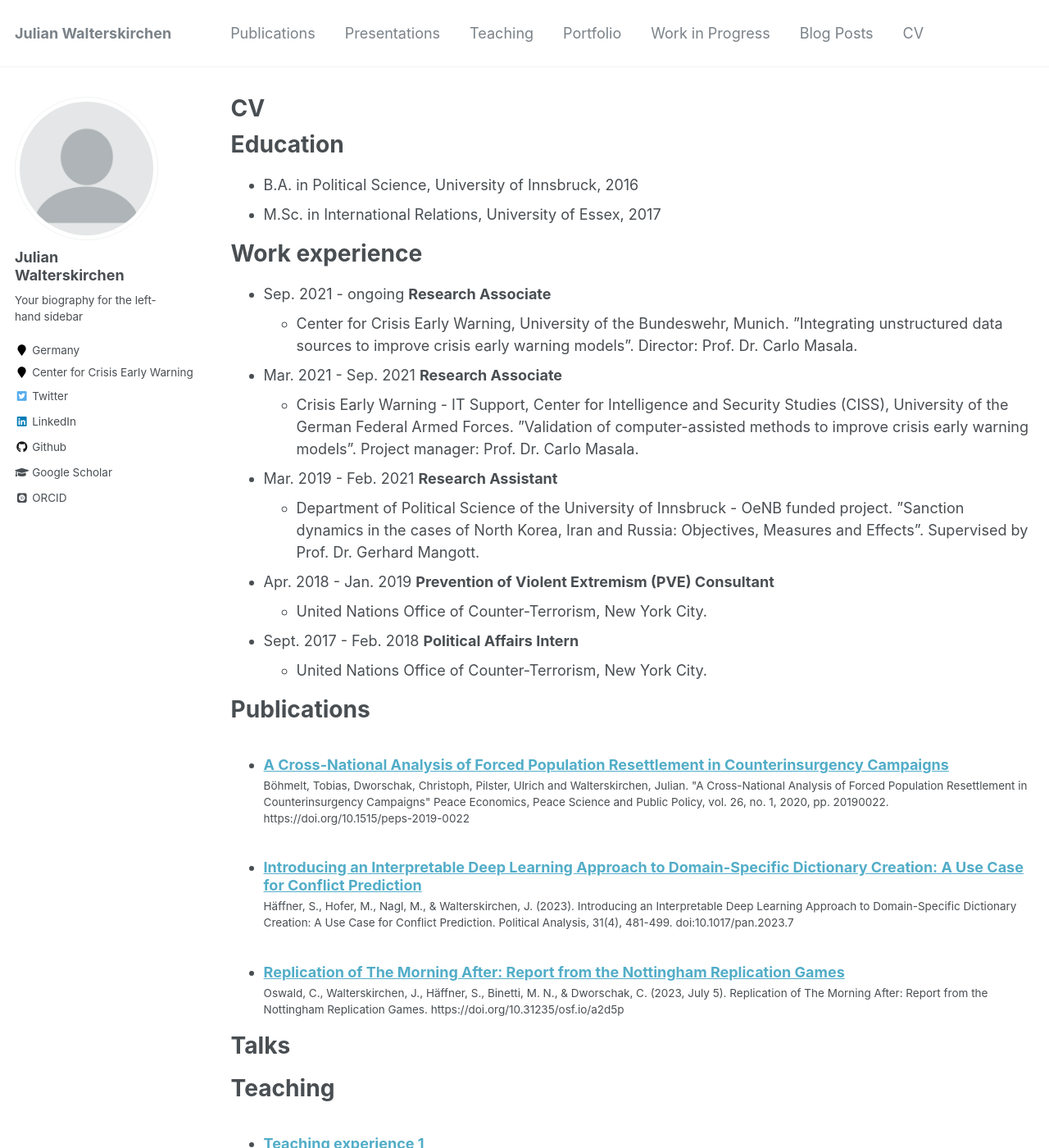
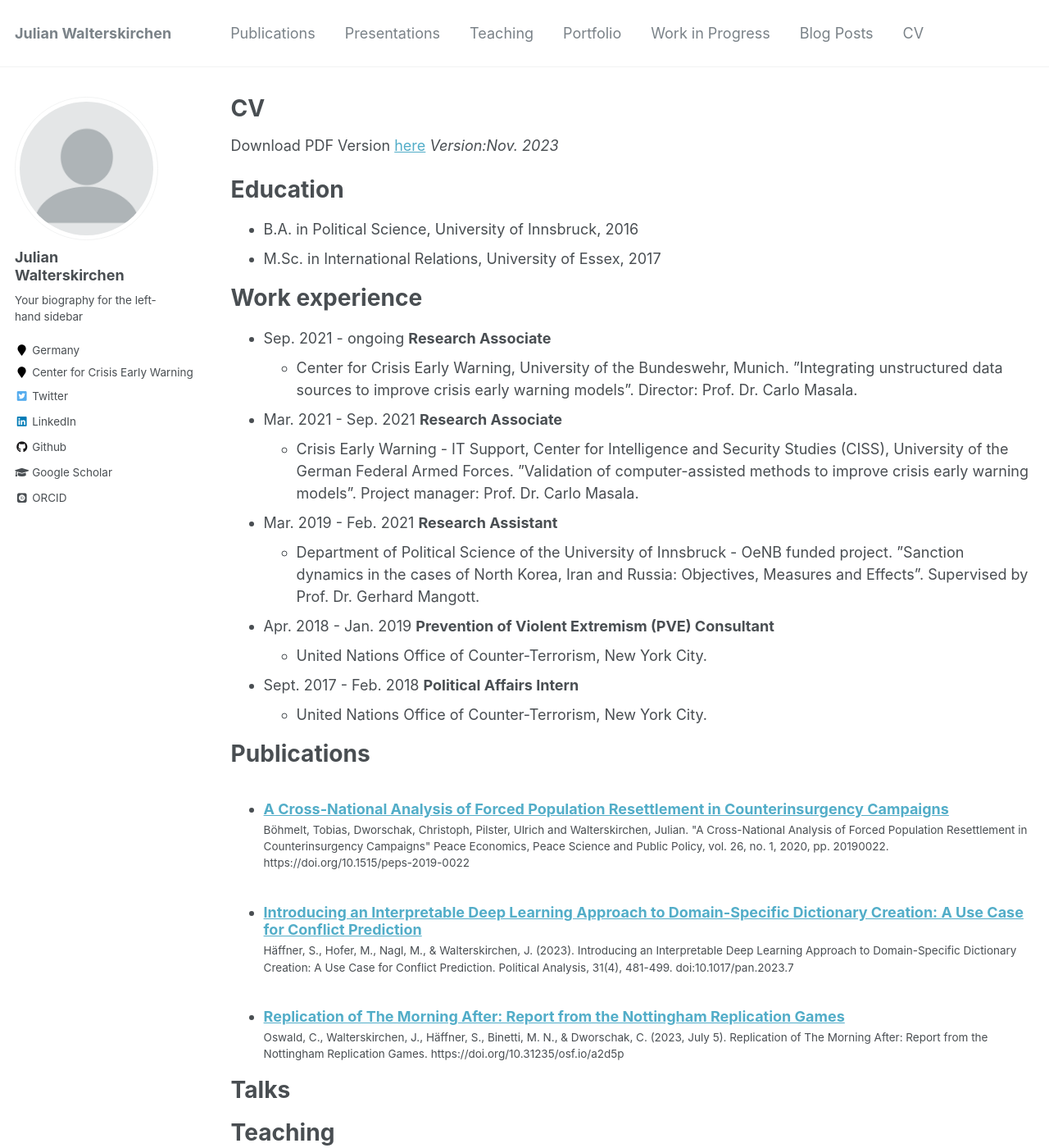
Before and after one commit to jwalterskirchen/jwalterskirchen.github.io, a Jekyll site: the page built from _pages/cv.md, in a window 1280 px wide and 1400 px high. Shown: the whole window at 82% size. Built offline with Jekyll 4.4.1, drawn with Linux system fonts in a browser that asks for light colours; some web fonts are replaced; some of the changed text lies outside the part shown.

Commit message:
Update cv.md

```diff
--- a/_pages/cv.md
+++ b/_pages/cv.md
@@ -8,6 +8,9 @@ redirect_from:
 ---
 
 {% include base_path %}
+
+Download PDF Version [here](/files/CV_Walterskirchen_Nov2023.pdf) <i>Version:Nov. 2023</i>
+
 
 Education
 ======
```
Also changed, not shown: other parts of _pages/cv.md (+0 -2 lines).
